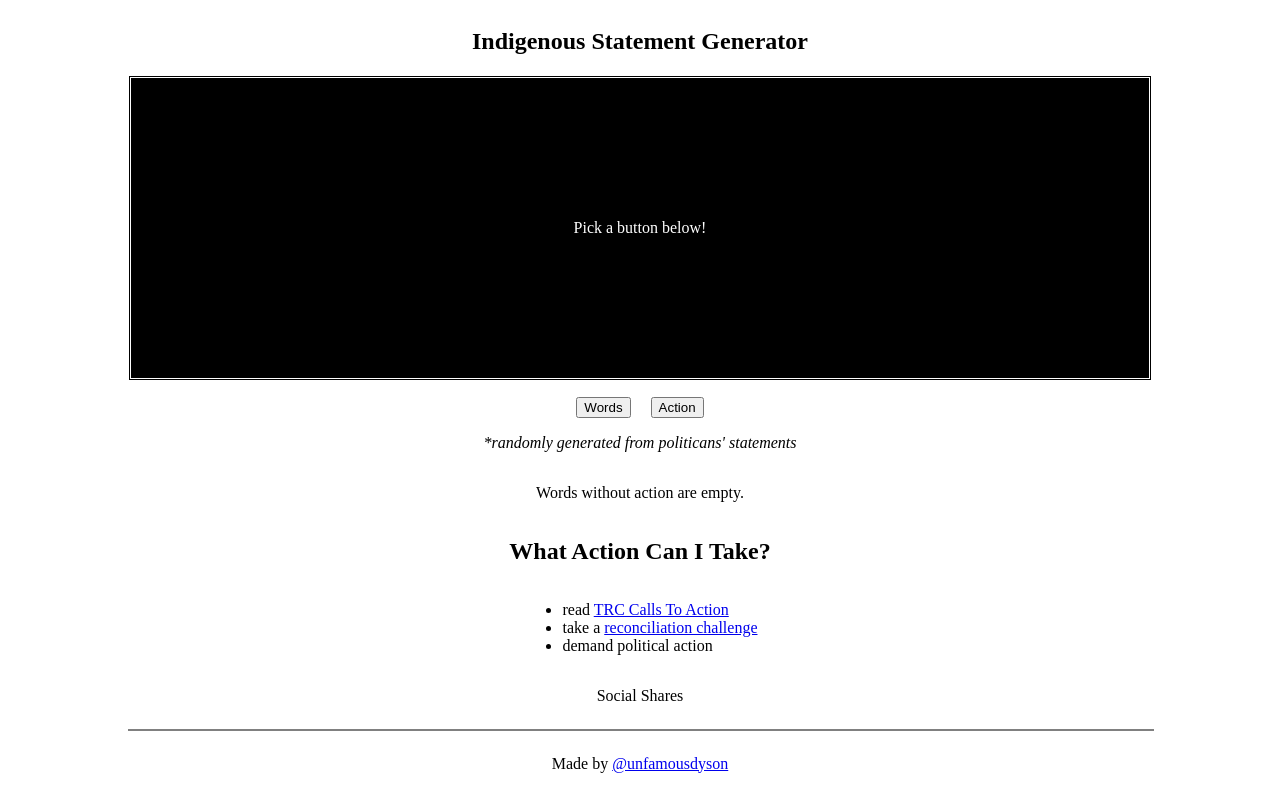
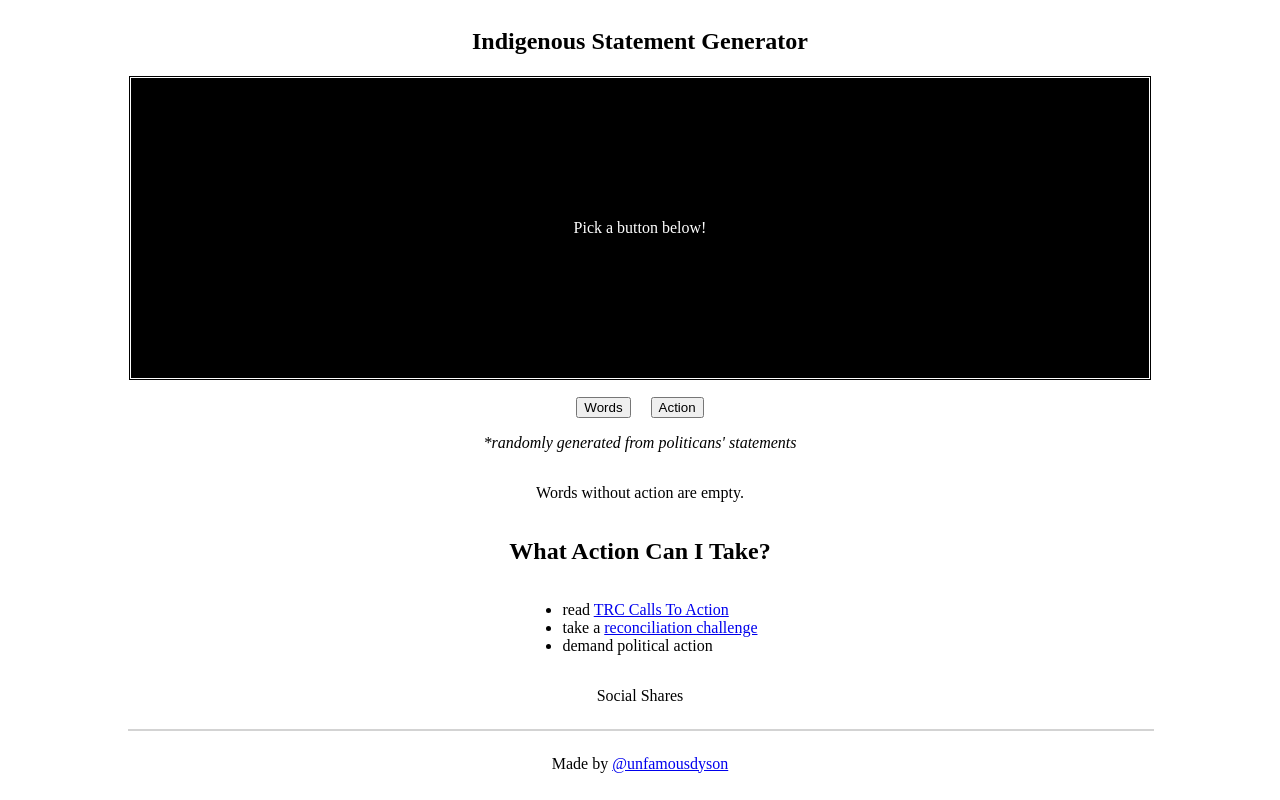
Before and after one commit to HatHeadNinja/iag, a plain HTML site: page index.html in a window 1280 px wide. Drawn offline with Linux system fonts and the light colour scheme.

Commit message:
update style

```diff
--- a/css/styles.css
+++ b/css/styles.css
@@ -33,5 +33,5 @@ button {
 
 hr {
   width: 100%;
-  border: 1px solid grey;
+  border: 1px solid lightgrey;
 }
```
